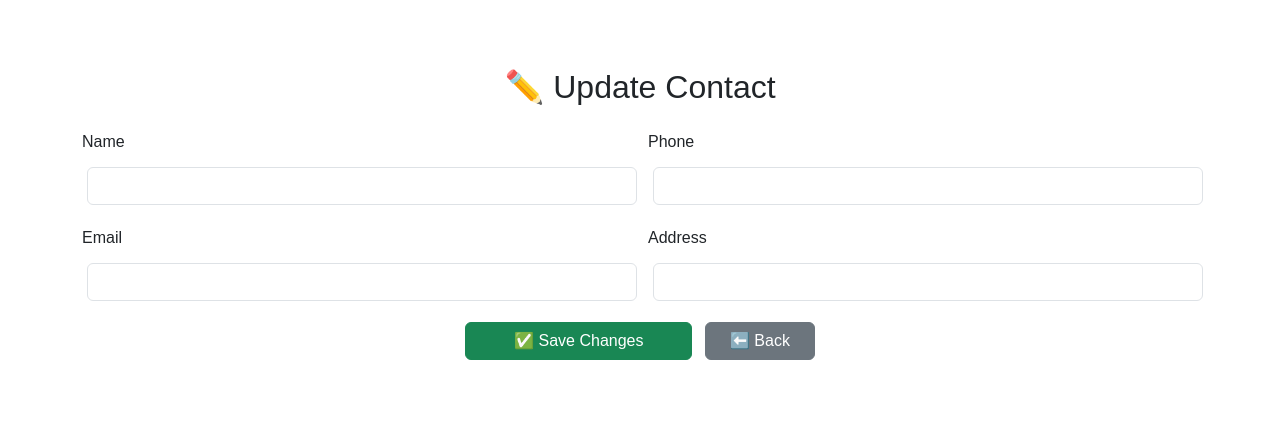
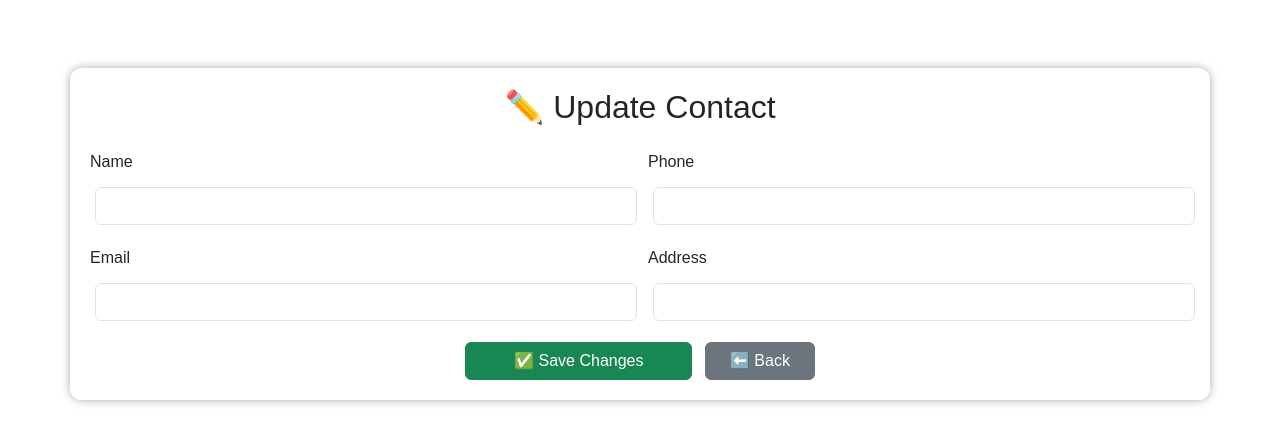
Before and after one commit to igloo-jr/contact, a Flask app: template templates/update.html in a window 1280 px wide. Shown: the top 444 px of the page. Run offline with Flask 3, Linux system fonts and the light colour scheme; the template is opened without the code that fills it, so the values that code supplies are empty.

Commit message:
Update style.css

```diff
--- a/static/style.css
+++ b/static/style.css
@@ -3,8 +3,18 @@
 input { margin: 5px; padding: 5px; }
 button { padding: 5px 10px; }
 li { margin-bottom: 10px; }
-body.bg-custom {
-    background: url('contact/static/image/my_bg.jpg') repeat;
-    background-size: cover;
-    background-attachment: fixed;
-}
+<style>
+    body {
+        background-image: url("{{ url_for('static', filename='images/my_bg.jpg') }}");
+        background-size: cover;
+        background-repeat: no-repeat;
+        background-attachment: fixed;
+    }
+
+    .container {
+        background-color: rgba(255, 255, 255, 0.85);
+        padding: 20px;
+        border-radius: 12px;
+        box-shadow: 0 0 10px #aaa;
+    }
+</style>
```
